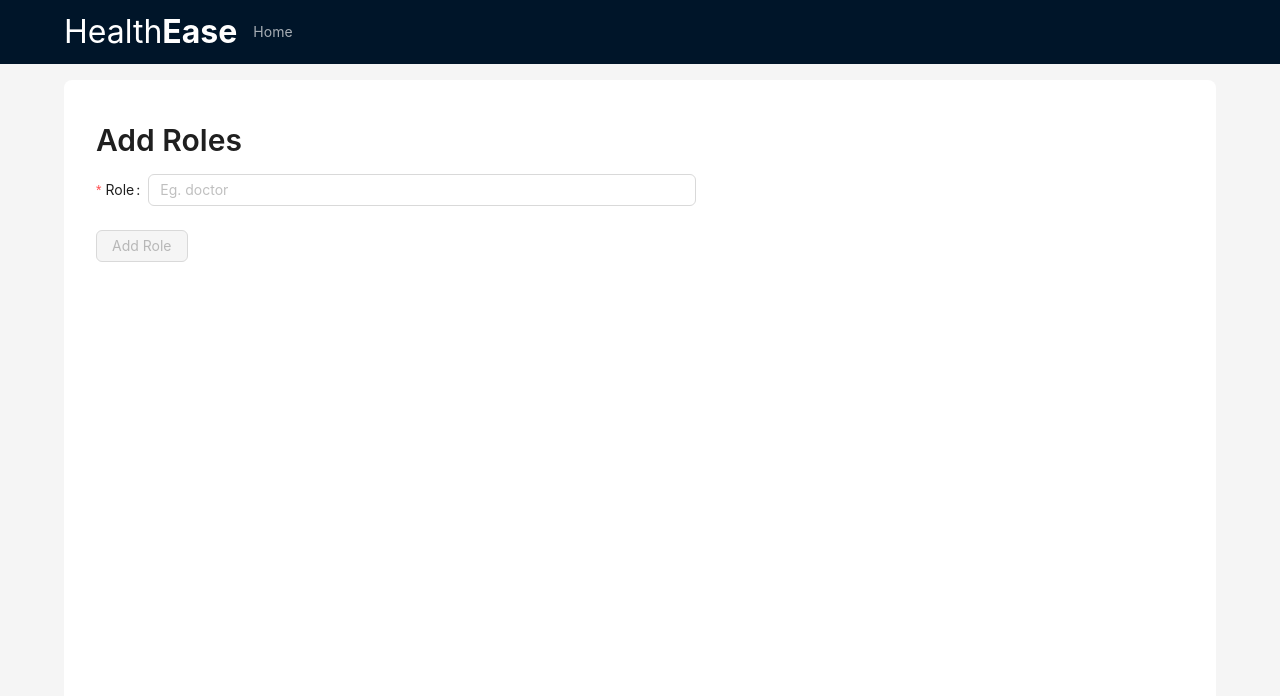
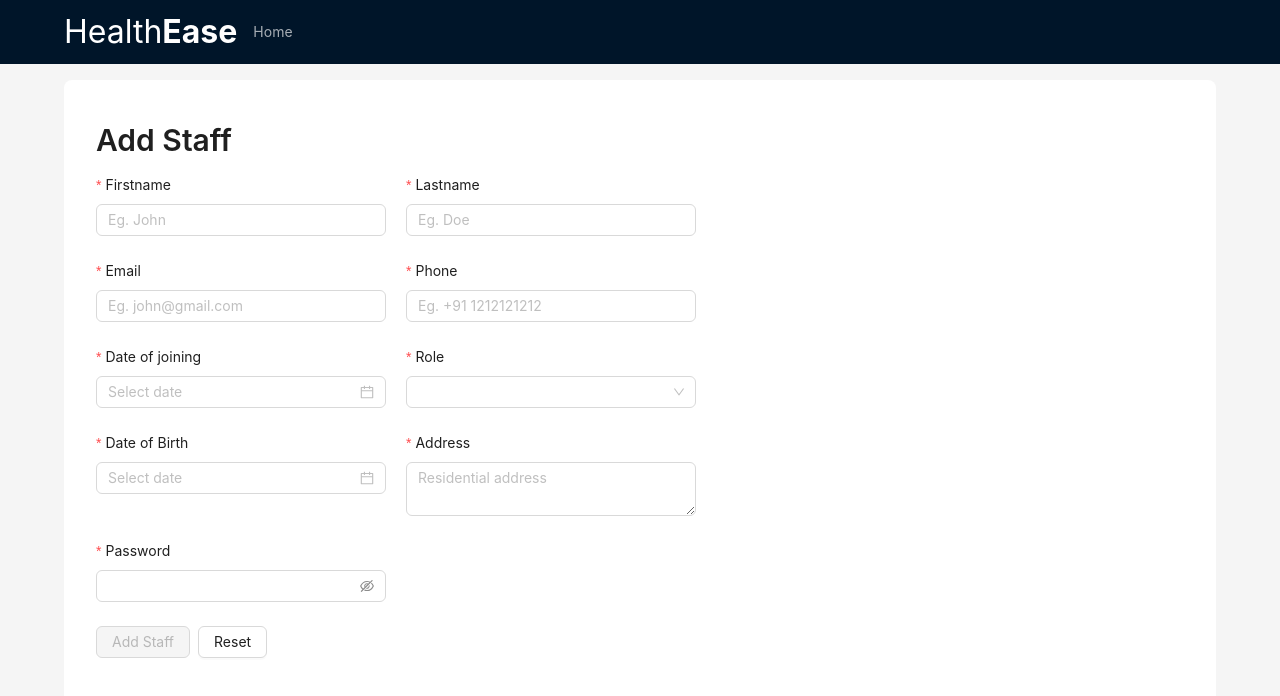
Before and after one commit to bhavankumar2911/HospitalManagementSystemFrontend, a React (Create React App) app: page /admin in a window 1280 px wide. Shown: the top 696 px of the page. Built offline with nearby package versions, Linux system fonts and the light colour scheme; no server answers.

Commit message:
save doctor separately

```diff
--- a/src/components/admin/AddRole.tsx
+++ /dev/null
@@ -1,74 +0,0 @@
-import { Form, FormInstance, Input, message, Typography } from "antd";
-import axios, { AxiosError } from "axios";
-import React, { useState } from "react";
-import SubmitButton from "../app/SubmitButton";
-
-function AddRole() {
-  const [form] = Form.useForm();
-  const [savingRole, setSavingRole] = useState(false);
-
-  const addRole = async (e: React.FormEvent, form: FormInstance) => {
-    const data = form.getFieldsValue();
-
-    try {
-      setSavingRole(true);
-      const response = await axios.post("/role", data.Role);
-
-      console.log();
-
-      message.success(response.data.message);
-
-      form.resetFields();
-      setSavingRole(false);
-    } catch (error) {
-      setSavingRole(false);
-      if (error instanceof AxiosError && error.response) {
-        message.error(error.response.data.message);
-      }
-    }
-  };
-
-  return (
-    <section>
-      <Typography.Title level={2}>Add Roles</Typography.Title>
-      <Form
-        name="addStaff"
-        style={{ maxWidth: 600 }}
-        layout="horizontal"
-        autoComplete="off"
-        form={form}
-        onSubmitCapture={(e) => addRole(e, form)}
-      >
-        <Form.Item
-          hasFeedback
-          label="Role"
-          name="Role"
-          validateDebounce={1000}
-          rules={[
-            {
-              min: 3,
-              message: "A role must have atleast 3 characters long.",
-            },
-            {
-              required: true,
-              message: "Role is required.",
-            },
-            {
-              pattern: /^[a-z]*$/,
-              message: "A role can have only lowercase letters.",
-            },
-          ]}
-        >
-          <Input placeholder="Eg. doctor" />
-        </Form.Item>
-        <Form.Item>
-          <SubmitButton form={form} loading={savingRole}>
-            Add Role
-          </SubmitButton>
-        </Form.Item>
-      </Form>
-    </section>
-  );
-}
-
-export default AddRole;
--- a/src/components/admin/AddStaff.tsx
+++ b/src/components/admin/AddStaff.tsx
@@ -1,4 +1,5 @@
 import {
+  Button,
   Col,
   DatePicker,
   Form,
@@ -8,32 +9,20 @@ import {
   Row,
   Select,
   Skeleton,
+  Space,
   Typography,
 } from "antd";
 import { useEffect, useState } from "react";
 import SubmitButton from "../app/SubmitButton";
 import dayjs from "dayjs";
 import axios, { AxiosError } from "axios";
+import Role from "../../enums/Role";
 
 const AddStaff = () => {
   const [form] = Form.useForm();
-  const [loadingRoles, setLoadingRoles] = useState(true);
-  const [roles, setRoles] = useState<APIRoleType[]>([]);
+  const [staffRole, setStaffRole] = useState<number>();
+  const [apiURL, setApiURL] = useState("/staff");
   const [savingStaff, setSavingStaff] = useState(false);
-
-  useEffect(() => {
-    axios
-      .get("/role")
-      .then((response) => {
-        console.log(response);
-        setLoadingRoles(false);
-        setRoles([...response.data.data]);
-      })
-      .catch((err) => {
-        console.log(err);
-        setLoadingRoles(false);
-      });
-  }, []);
 
   const saveStaff = async (form: FormInstance) => {
     let data = form.getFieldsValue();
@@ -46,14 +35,18 @@ const AddStaff = () => {
       dateOfJoining: form.getFieldValue("dateOfJoining").toISOString(),
     };
 
+    console.log(data);
+
     try {
       setSavingStaff(true);
-      const response = await axios.post("/staff", data);
+      const response = await axios.post(apiURL, data);
 
       console.log(response.data);
       message.success(response.data.message);
       form.resetFields();
       setSavingStaff(false);
+      setApiURL("/staff");
+      setStaffRole(undefined);
     } catch (error) {
       if (error instanceof AxiosError && error.response) {
         message.error(error.response.data.message);
@@ -62,9 +55,21 @@ const AddStaff = () => {
     }
   };
 
-  if (loadingRoles) return <Skeleton active />;
+  const getRoles = () => {
+    const roles = [];
 
-  if (roles.length == 0) return null;
+    for (const role in Role) {
+      if (isNaN(Number(role))) {
+        const roleValue = Role[role as keyof typeof Role];
+        roles.push({
+          value: roleValue,
+          label: role,
+        });
+      }
+    }
+
+    return roles;
+  };
 
   return (
     <section>
@@ -192,7 +197,7 @@ const AddStaff = () => {
           <Col span={24} md={12}>
             <Form.Item
               label="Role"
-              name="roleId"
+              name="role"
               validateDebounce={1000}
               rules={[
                 {
@@ -202,15 +207,71 @@ const AddStaff = () => {
               ]}
             >
               <Select
-                // onChange={handleChange}
-                options={roles.map((role) => ({
-                  value: role.id,
-                  label: role.roleName,
-                }))}
+                onChange={(value) => {
+                  if (value == 0) {
+                    setStaffRole(value);
+                    setApiURL("/doctor");
+                  } else {
+                    setStaffRole(value);
+                    setApiURL("/staff");
+                  }
+                }}
+                options={getRoles()}
                 style={{ width: "100%" }}
               />
             </Form.Item>
           </Col>
+
+          {/* only for doctor */}
+          {staffRole == 0 ? (
+            <>
+              <Col span={24} md={12}>
+                <Form.Item
+                  hasFeedback
+                  label="Doctor's Qualification"
+                  name="qualification"
+                  validateDebounce={1000}
+                  rules={[
+                    {
+                      required: true,
+                      message: "Qualification is required.",
+                    },
+                    {
+                      min: 2,
+                      message:
+                        "Qualification must be atleast 2 characters long.",
+                    },
+                  ]}
+                >
+                  <Input placeholder="Eg. MBBS" />
+                </Form.Item>
+              </Col>
+
+              <Col span={24} md={12}>
+                <Form.Item
+                  hasFeedback
+                  label="Doctor's Specialization"
+                  name="specialization"
+                  validateDebounce={1000}
+                  rules={[
+                    {
+                      required: true,
+                      message: "Specialization is required.",
+                    },
+                    {
+                      min: 3,
+                      message:
+                        "Specialization must be atleast 3 characters long.",
+                    },
+                  ]}
+                >
+                  <Input placeholder="Eg. Dentist" />
+                </Form.Item>
+              </Col>
+            </>
+          ) : null}
+
+          {/* only for doctor */}
 
           <Col span={24} md={12}>
             <Form.Item
@@ -261,11 +322,19 @@ const AddStaff = () => {
           </Col>
         </Row>
 
-        <Form.Item>
-          <SubmitButton loading={savingStaff} form={form}>
-            Add Staff
-          </SubmitButton>
-        </Form.Item>
+        <Space>
+          <Form.Item>
+            <SubmitButton loading={savingStaff} form={form}>
+              Add Staff
+            </SubmitButton>
+          </Form.Item>
+
+          <Form.Item>
+            <Button htmlType="button" onClick={() => form.resetFields()}>
+              Reset
+            </Button>
+          </Form.Item>
+        </Space>
       </Form>
     </section>
   );
--- /dev/null
+++ b/src/enums/Role.ts
@@ -0,0 +1,8 @@
+enum Role {
+  Doctor,
+  Nurse,
+  Receptionist,
+  Technician,
+}
+
+export default Role;
--- a/src/pages/admin/index.tsx
+++ b/src/pages/admin/index.tsx
@@ -1,6 +1,5 @@
 import React from "react";
 import AppLayout from "../../components/app/AppLayout";
-import AddRole from "../../components/admin/AddRole";
 import AddStaff from "../../components/admin/AddStaff";
 
 const navLinks = [{ key: "home", label: "Home" }];
@@ -8,7 +7,6 @@ const navLinks = [{ key: "home", label: "Home" }];
 const Admin: React.FC = () => {
   return (
     <AppLayout navItems={navLinks}>
-      <AddRole />
       <AddStaff />
     </AppLayout>
   );
```
